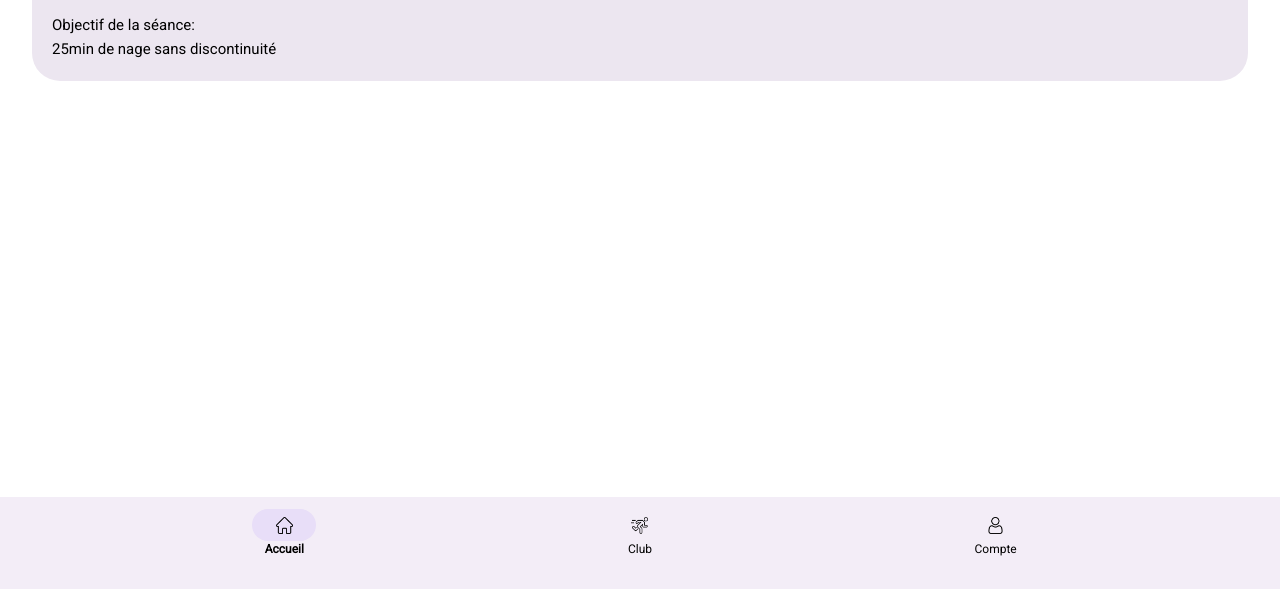
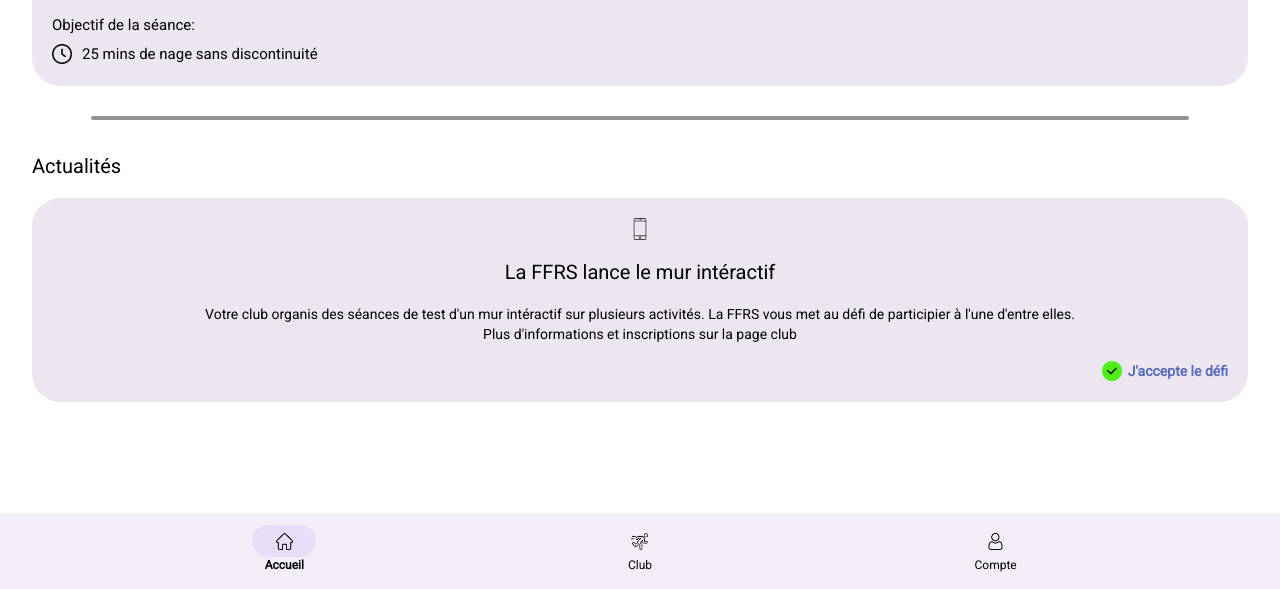
Before and after one commit to Miunn/creathon-ffrs, a plain HTML site: page index.html in a window 1280 px wide. Shown: the part 211-800 px from the top of the page. Drawn offline with Linux system fonts and the light colour scheme.

Commit message:
Page accueil

```diff
--- a/css/home.css
+++ b/css/home.css
@@ -5,7 +5,7 @@ main {
     transform: translateX(-50%);
 }
 
-h3 {
+.section-title {
     font-family: 'Roboto';
     font-style: normal;
     font-weight: 400;
@@ -31,20 +31,92 @@ h3 {
     max-width: 40px;
 }
 
-.card .headline {
+.next-activity .headline {
     display: flex;
     align-items: center;
     gap: 16px;
 }
 
-.card {
+.next-activity {
     line-height: 24px;
 }
 
-.card .date {
+.next-activity .date {
     font-size: 16px;
 }
 
-.card .objectif {
+.next-activity .objectif {
     font-size: 15px;
+
+    display: flex;
+
+    flex-direction: column;
+    gap: 5px;
 }
+
+.next-activity .objectif div {
+    display: flex;
+    align-items: center;
+    gap: 10px;
+}
+
+.next-activity .objectif img {
+    max-width: 20px;
+}
+
+.horizontal-line {
+
+    margin-top: 30px;
+    margin-bottom: 30px;
+    margin-left: auto;
+    margin-right: auto;
+    height: 0px;
+    border: 2px solid rgba(0, 0, 0, 0.42);
+    width: 90%;
+
+    border-radius: 5px;
+}
+
+.card.actu {
+    display: flex;
+    flex-direction: column;
+    align-items: center;
+}
+
+.card.actu img {
+    max-height: 22px;
+}
+
+.actu-title {
+    font-style: normal;
+    font-weight: 400;
+    font-size: 20px;
+    line-height: 32px;
+}
+
+.actu-description {
+    text-align: center;
+
+    font-style: normal;
+    font-weight: 400;
+    font-size: 14px;
+    line-height: 20px;
+}
+
+.sign-up {
+    display: flex;
+    align-items: center;
+    gap: 5px;
+    align-self: flex-end;
+}
+
+.sign-up a {
+    text-decoration: none;
+    text-align: center;
+    font-style: normal;
+    font-weight: 600;
+    font-size: 14px;
+    line-height: 20px;
+
+    color: rgba(42, 69, 164, 0.77);
+}
--- a/index.html
+++ b/index.html
@@ -26,9 +26,9 @@
     </header>
 
     <main>
-        <h3>Prochaine activité</h3>
+        <h3 class="section-title">Prochaine activité</h3>
 
-        <div class="card" id="next-activity">
+        <div class="card next-activity">
             <div class="headline">
                 <img src="assets/swimming.png" alt="Randonnée">
 
@@ -41,10 +41,32 @@
             </div>
 
 
-            <p class="objectif">Objectif de la séance:<br>25min de nage sans discontinuité</p>
+            <div class="objectif">
+                <label>Objectif de la séance:</label>
 
+                <div>
+                    <img src="assets/clock.png" alt="Durée">
+                    <label>25 mins de nage sans discontinuité</label>
+                </div>
+            </div>
+        </div>
 
+        <div class="horizontal-line"></div>
 
+        <h3 class="section-title">Actualités</h3>
+
+        <div class="card actu">
+            <img class="head-icon" src="assets/phone.png">
+
+            <h4 class="actu-title">La FFRS lance le mur intéractif</h4>
+
+            <p class="actu-description">Votre club organis des séances de test d'un mur intéractif sur plusieurs activités. La FFRS vous met au
+                défi de participier à l'une d'entre elles.<br>Plus d'informations et inscriptions sur la page club</p>
+
+            <div class="sign-up">
+                <img src="assets/check.png" alt="Accepter">
+                <a href="club.html">J'accepte le défi</a>
+            </div>
         </div>
     </main>
 
```
Also changed, not shown: assets/check.png (added), assets/clock.png (added), assets/phone.png (added).
